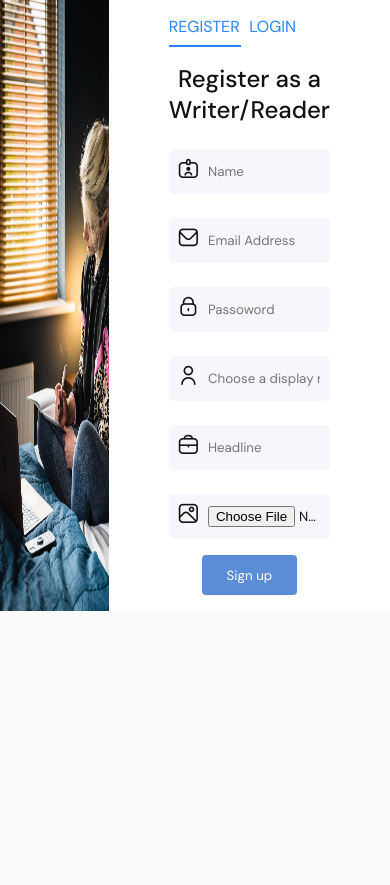
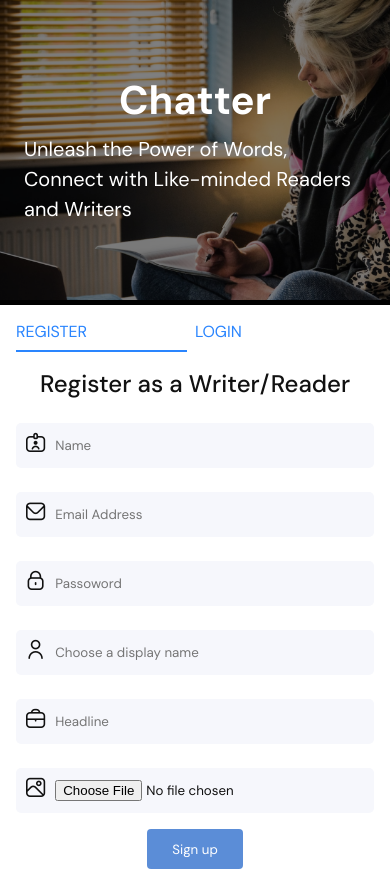
Before and after one commit to Im-Hassan-wd/verbose-broccoli, a React (Create React App) app: page /signup in a window 390 px wide. Before the commit the page ends 844 px from the top, so only its background shows below. Built offline with nearby package versions, Linux system fonts and the light colour scheme; no server answers.

Commit message:
made a lot of changes

```diff
--- /dev/null
+++ b/src/hooks/useCategorize.js
@@ -0,0 +1,36 @@
+import { useState } from "react";
+
+const postContent =
+  "A massive 17.3-incher at the top of the price list. Alienware laptops are taking the brand even further up the ranks of the best gaming laptops on the market, and these machines do come with a premium. Still, they remain popular among PC players for good reason, with a solid quality build and excellent engineering.";
+
+export const useCategorize = () => {
+  const [category, setCategory] = useState(null);
+
+  const categorizePost = async () => {
+    const formdata = new FormData();
+    formdata.append("key", "603d4cd6e7612cba7091153d8a863691");
+    formdata.append("txt", postContent);
+    formdata.append("model", "IPTC_en");
+
+    const requestOptions = {
+      method: "POST",
+      body: formdata,
+      redirect: "follow",
+    };
+
+    try {
+      const response = await fetch(
+        "https://api.meaningcloud.com/class-2.0",
+        requestOptions
+      );
+
+      const data = await response.json();
+
+      console.log(data.category_list[0].label);
+    } catch (error) {
+      console.log(error);
+    }
+  };
+
+  return { categorizePost };
+};
--- a/src/pages/create/Create.js
+++ b/src/pages/create/Create.js
@@ -9,10 +9,12 @@ import { useAuthContext } from "../../hooks/useAuthContext";
 import { useFirestore } from "../../hooks/useFirestore";
 import { useDocument } from "../../hooks/useDocument";
 import { useTheme } from "../../hooks/useTheme";
+import { useCategorize } from "../../hooks/useCategorize";
 
 export default function Create() {
   const { user } = useAuthContext();
   const { color } = useTheme();
+  const { categorizePost } = useCategorize();
   const { document: currrentUser } = useDocument("users", user.uid);
 
   const localColor = localStorage.getItem("color");
@@ -25,6 +27,10 @@ export default function Create() {
   const [image, setImage] = useState(null);
   const [imageError, setImageError] = useState(null);
   const [imageUrl, setImageUrl] = useState(null);
+
+  useEffect(async () => {
+    categorizePost();
+  }, []);
 
   useEffect(() => {
     if (image) {
--- a/src/pages/login/Login.js
+++ b/src/pages/login/Login.js
@@ -22,6 +22,13 @@ export default function Login() {
   return (
     <form onSubmit={handleSubmit} className="auth-form">
       <div className="auth-img-div">
+        <div className="text">
+          <h1>Chatter</h1>
+          <p>
+            Unleash the Power of Words, Connect with Like-minded Readers and
+            Writers
+          </p>
+        </div>
         <img src="./img/bg.png" alt="intro" className="auth-img" />
       </div>
 
--- a/src/pages/signup/Signup.css
+++ b/src/pages/signup/Signup.css
@@ -31,11 +31,22 @@
   border-color: var(--blue);
 }
 .auth-img-div {
-  height: 100%;
+  position: relative;
+  background: #000;
+  color: #fff;
+}
+.auth-img-div .text {
+  padding: 0 24px;
+  position: absolute;
+  top: 50%;
+  transform: translateY(-50%);
+  z-index: 4;
 }
 .auth-img {
   width: 100%;
-  height: 100%;
+  height: 100dvh;
+  object-fit: cover;
+  opacity: 0.5;
 }
 .auth-form .logo {
   display: flex;
@@ -48,8 +59,14 @@
   margin-bottom: 8px;
 }
 .auth-form p {
-  color: var(--gray);
   padding: 8px 0;
+  text-align: start;
+  max-width: 500px;
+  font-size: 20px;
+  line-height: 30px;
+}
+.auth-form h1 {
+  font-size: 40px;
 }
 p.join {
   margin-bottom: 24px;
@@ -110,6 +127,20 @@ p.join {
   margin-top: 16px;
 }
 
+@media (max-width: 807px) {
+  .auth-form .auth-content {
+    padding: 16px;
+  }
+}
+@media (max-width: 700px) {
+  .auth-form {
+    grid-template-columns: 1fr;
+  }
+  .auth-img {
+    height: 300px;
+  }
+}
+
 /* dark mode  */
 .App.dark .auth-form,
 .App.dark .auth-form .auth-content {
--- a/src/pages/signup/Signup.js
+++ b/src/pages/signup/Signup.js
@@ -49,6 +49,13 @@ export default function Signup() {
   return (
     <form onSubmit={handleSubmit} className="auth-form sign-form">
       <div className="auth-img-div">
+        <div className="text">
+          <h1>Chatter</h1>
+          <p>
+            Unleash the Power of Words, Connect with Like-minded Readers and
+            Writers
+          </p>
+        </div>
         <img src="./img/bg.png" alt="intro" className="auth-img" />
       </div>
 
```
